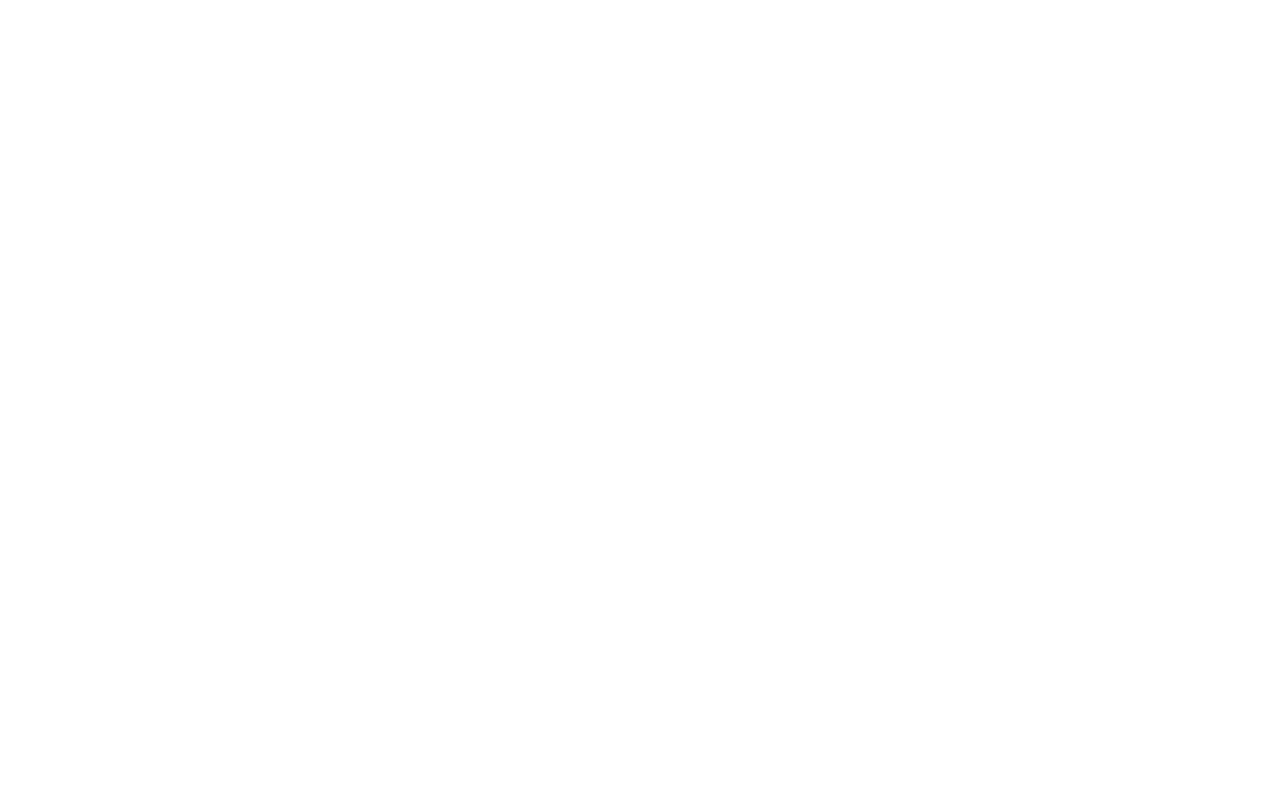
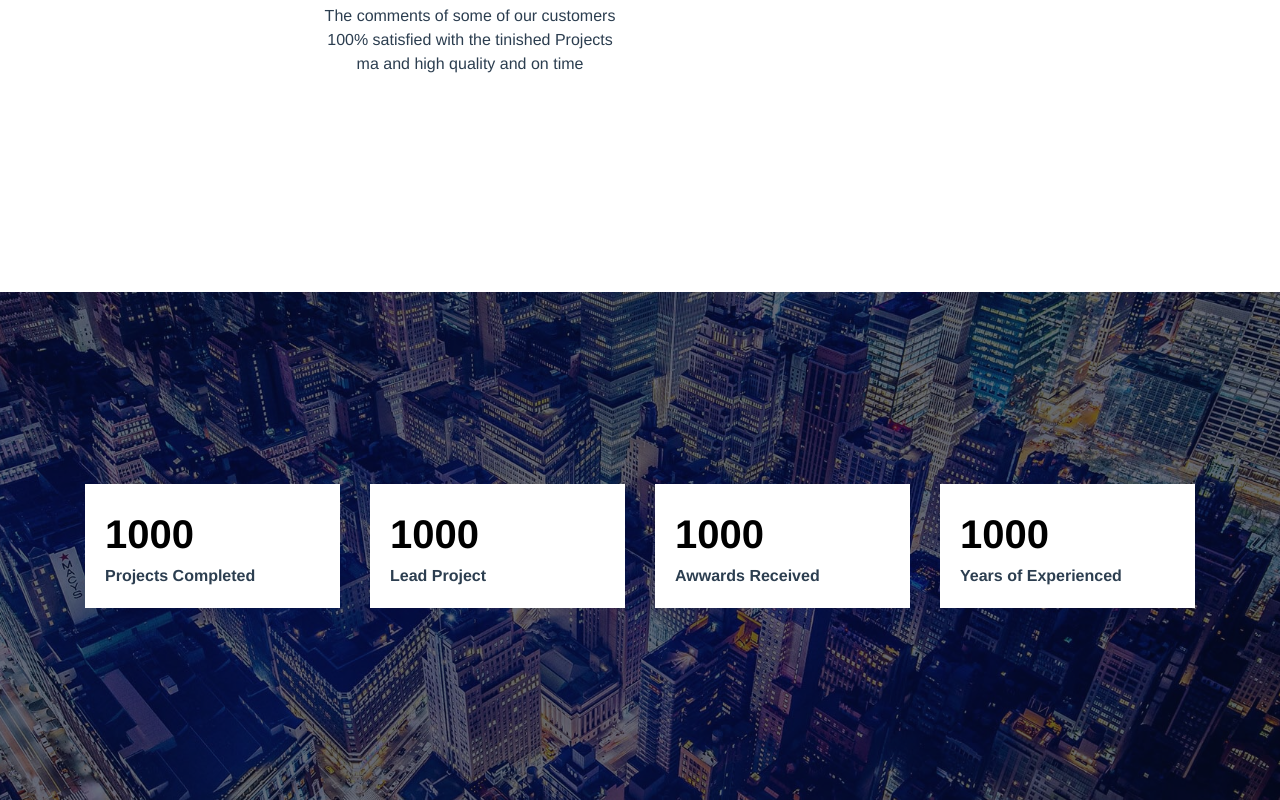
Before and after one commit to hitesh045/hits, a Vue app: page /#/service in a window 1280 px wide. Shown: the part 2181-2981 px from the top of the page. Before the commit the page ends 2049 px from the top, so only its background shows below. Built offline with nearby package versions, Linux system fonts and the light colour scheme.

Commit message:
counter number

```diff
--- a/package.json
+++ b/package.json
@@ -8,11 +8,13 @@
     "lint": "vue-cli-service lint"
   },
   "dependencies": {
+    "animated-number-vue": "^1.0.0",
     "aos": "^2.3.4",
     "bootstrap": "^4.3.1",
     "bootstrap-vue": "^2.0.2",
     "core-js": "^2.6.5",
     "vue": "^2.6.10",
+    "vue-number-scroll": "^2.0.1",
     "vue-router": "^3.0.3",
     "vuex": "^3.0.1"
   },
--- a/src/components/before-after.vue
+++ b/src/components/before-after.vue
@@ -1,19 +1,26 @@
 <template>
+  <div class="before-after-section">
     <div class="container">
       <div class="row">
-      <header class="text-center col-md-6 col-md-offset-3">
+        <header class="col-md-6 col-md-offset-3">
+          <div class="text-center">
             <h2>Before After Triangle</h2>
             <div class="delimiter"><div></div></div>
             <p class="section-entry">
-          The comments of some of our customers 100% satisfied with the tinished
-          Projects ma and high quality and on time
+              The comments of some of our customers 100% satisfied with the
+              tinished Projects ma and high quality and on time
             </p>
+          </div>
         </header>
+      </div>
     </div>
   </div>
 </template>
 
 <style lang="scss" scoped>
+.before-after-section {
+  margin: 200px 300px;
+}
 .h2 {
   font-family: "Montserrat", sans-serif;
   font-size: 24px;
--- /dev/null
+++ b/src/components/counter-number.vue
@@ -0,0 +1,206 @@
+<template>
+  <div class="counter-data-section">
+    <div class="container">
+      <div class="row">
+        <div
+          class="col-md-3 col-xs-12"
+          v-for="data in dataContent"
+          v-bind:key="data.index"
+        >
+          <div class="counter-number">
+            <div class="block-18 text-left">
+              <strong class="number" id="s1">
+                <!--****** Vue number scroll pulgin is work only refresh page ****-->
+                <!-- <vns :start="0" :end="data.number" :times="30" :speed="150" /> -->
+                <span
+                  class="numscroller"
+                  data-min="1"
+                  data-max="1000"
+                  data-delay="5"
+                  data-increment="10"
+                  >1000</span
+                >
+
+                <!-- <animated-number
+                  :value="value"
+                  :formatValue="formatToPrice"
+                  :round="no"
+                  :duration="3000"
+                /> -->
+                <!-- <div id="counter">
+                  <div
+                    class="counter-value"
+                    id="counter-value"
+                    data-count="300"
+                  >
+                    0
+                  </div>
+                  <div
+                    class="counter-value"
+                    id="counter-value"
+                    data-count="400"
+                  >
+                    100
+                  </div>
+                  <div
+                    class="counter-value"
+                    id="counter-value"
+                    data-count="1500"
+                  >
+                    200
+                  </div>
+                </div> -->
+              </strong>
+              <strong>{{ data.name }}</strong>
+            </div>
+          </div>
+        </div>
+      </div>
+    </div>
+  </div>
+</template>
+<script src="jquery.min.js"></script>
+<script src="jquery.numscroller-1.0.js"></script>
+<script>
+import vns from "vue-number-scroll";
+// import AnimatedNumber from "animated-number-vue";
+
+export default {
+  components: {
+    vns
+    // AnimatedNumber
+  },
+  data() {
+    return {
+      value: 1000,
+      methods: {
+        // formatToPrice(value) {
+        //   return `R$ ${value.toFixed(2)}`;
+        // }
+      },
+      // mounted() {
+      //   var a = 0;
+      //   window.onscroll = () => {
+      //     var oTop =
+      //       document.getElementById("counter").offset().top -
+      //       window.innerHeight;
+
+      //     if (a == 0 && window.scrollTop() > oTop) {
+      //       document.getElementById("counter-value").each(function() {
+      //         var $this = this,
+      //           countTo = $this.attr("data-count");
+      //         ({
+      //           countNum: $this.text()
+      //         }.animate(
+      //           {
+      //             countNum: countTo
+      //           },
+
+      //           {
+      //             duration: 2000,
+      //             easing: "swing",
+      //             step: function() {
+      //               $this.text(Math.floor(this.countNum));
+      //             },
+      //             complete: function() {
+      //               $this.text(this.countNum);
+      //               //alert('finished');
+      //             }
+      //           }
+      //         ));
+      //       });
+      //       a = 1;
+      //     }
+      //   };
+      // },
+      // mounted() {
+      //   window.onscroll = () => {
+      //     if (
+      //       document.documentElement.scrollTop == "0" ||
+      //       document.body.scrollTop == "0"
+      //     ) {
+      //       document.getElementById("s1").style.opacity = "1";
+      //     } else {
+      //       document.getElementById("s1").style.opacity = "0";
+      //     }
+      //   };
+      // },
+      mounted() {
+        window.onscroll = () => {
+          $(".counter-count").each(function() {
+            $(this)
+              .prop("Counter", 0)
+              .animate(
+                {
+                  Counter: $(this).text()
+                },
+                {
+                  duration: 5000,
+                  easing: "swing",
+                  step: function(now) {
+                    $(this).text(Math.ceil(now));
+                  }
+                }
+              );
+          });
+        };
+      },
+      dataContent: [
+        {
+          name: "Projects Completed",
+          number: "1000"
+        },
+        {
+          name: "Lead Project",
+          number: "879"
+        },
+        {
+          name: "Awwards Received",
+          number: "670"
+        },
+        {
+          name: "Years of Experienced",
+          number: "35"
+        }
+      ]
+    };
+  }
+};
+</script>
+
+<style lang="scss" scoped>
+.counter-data-section {
+  padding: 15% 0;
+  background: url(../assets/subscribe-bg.jpg) 50% no-repeat fixed;
+  background-size: cover;
+  overflow: hidden;
+  position: relative;
+  .counter-number {
+    background-color: white;
+    .block-18 {
+      padding: 20px;
+      .number {
+        font-weight: 600;
+        font-size: 40px;
+        color: #000000;
+        display: block;
+        position: relative;
+      }
+      .number:after {
+        content: "";
+        width: 20px;
+        height: 20px;
+      }
+    }
+  }
+}
+.counter-data-section:before {
+  content: "";
+  background: rgba(6, 12, 34, 0.6);
+  position: absolute;
+  bottom: 0;
+  top: 0;
+  left: 0;
+  right: 0;
+}
+</style>
--- a/src/components/scroller-header.vue
+++ b/src/components/scroller-header.vue
@@ -4,7 +4,7 @@
       <span>Hello, It's me</span>
       <button>Pickles!</button>
     </nav> -->
-    <div class="background pb-5 ">
+    <div class="background pb-5">
       <nav
         class="navbar navbar-expand-lg navbar-togglable navbar-dark fixed-top "
         id="mainnav"
--- a/src/views/Service.vue
+++ b/src/views/Service.vue
@@ -13,6 +13,7 @@
     <!-- <checkboxSection /> -->
     <backgroundThemeSection />
     <beforeAfterSection />
+    <counterNumberSection />
   </div>
 </template>
 
@@ -31,6 +32,7 @@
 import checkboxSection from "@/components/checkbox.vue";
 import backgroundThemeSection from "@/components/background-theme.vue";
 import beforeAfterSection from "@/components/before-after.vue";
+import counterNumberSection from "@/components/counter-number.vue";
 
 export default {
   name: "home",
@@ -47,7 +49,8 @@
     glowingTextSection,
     checkboxSection,
     backgroundThemeSection,
-    beforeAfterSection
+    beforeAfterSection,
+    counterNumberSection
   }
 };
 </script>
```
Also changed, not shown: src/assets/subscribe-bg.jpg (added), 1 other file (tests, documents, lock files or other folders). Lines whose indentation alone changed are shown as unchanged.
